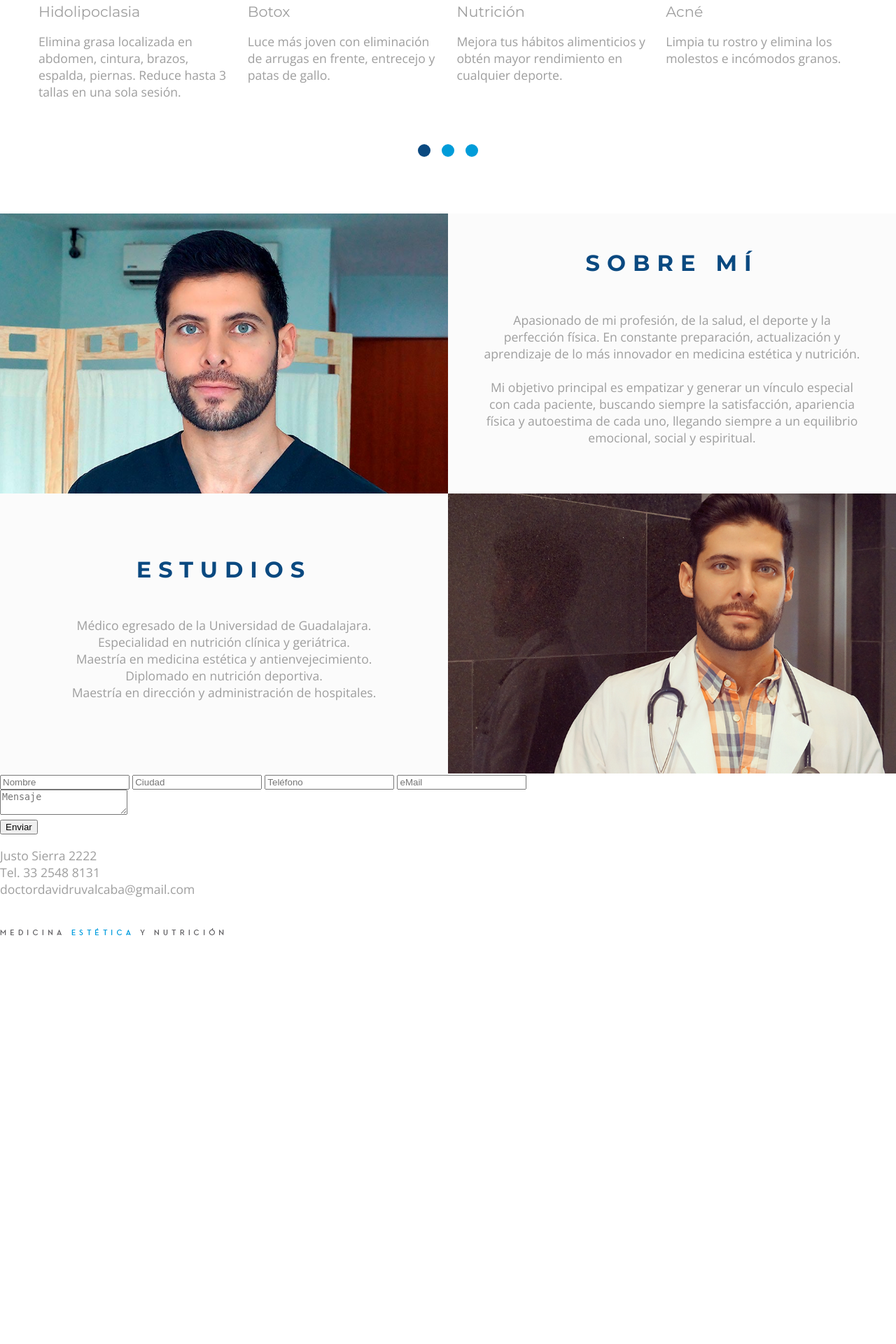
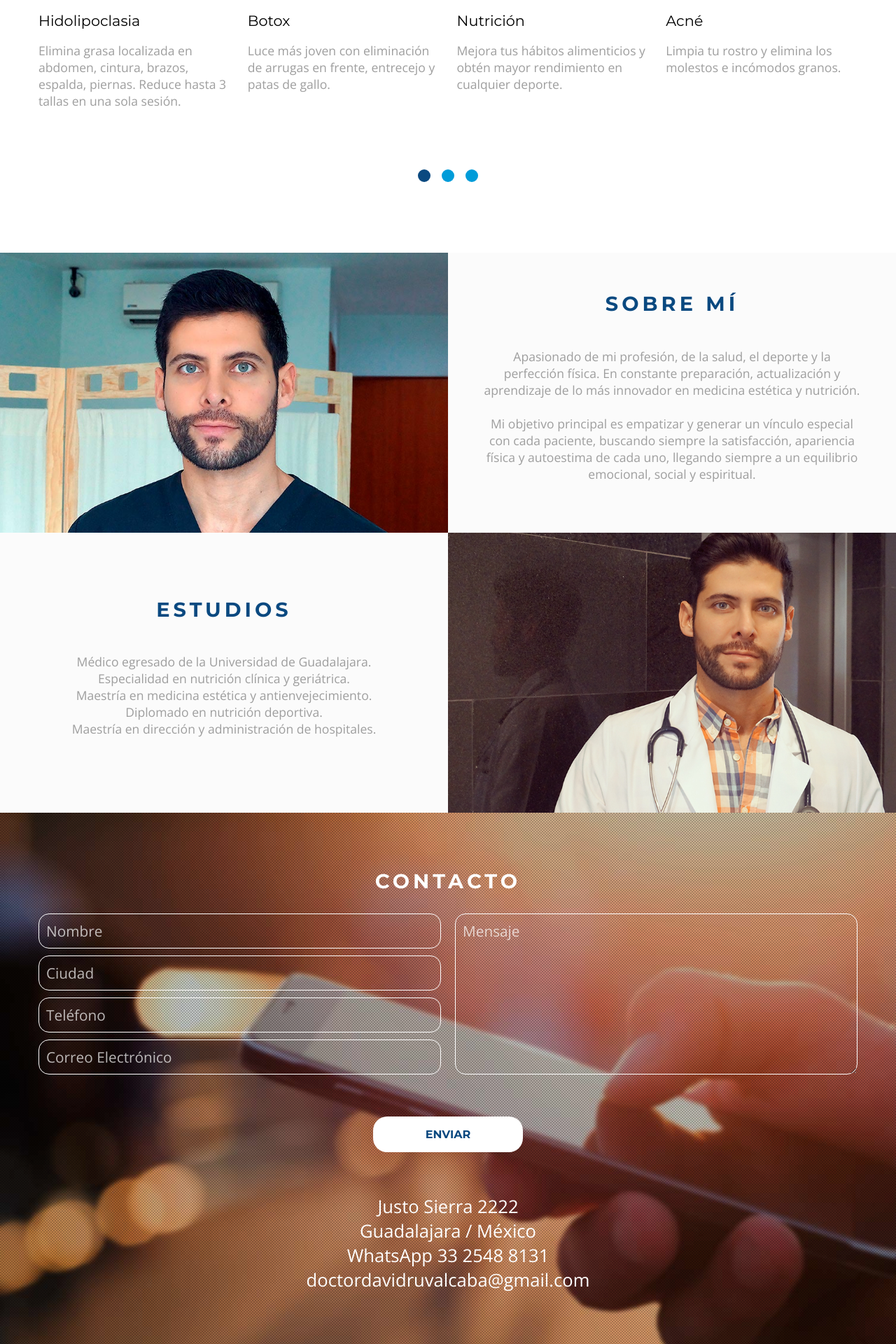
Before and after one commit to Jehisonpq/david-ruvalcaba, a PHP site: page /index.html in a window 1280 px wide. Shown: the part 760-2680 px from the top of the page at 70% size. Before the commit the page ends 2096 px from the top, so only its background shows below. Run offline with PHP 8.4, Linux system fonts and the light colour scheme; some libraries are stand-ins or nearby versions.

Commit message:
estilos contacto y footer desktop

```diff
--- a/css/main.css
+++ b/css/main.css
@@ -10,13 +10,13 @@ h1, h2, h3 {
 }
 
 h3 {
-	font-size: 2rem;
+	font-size: 1.8rem;
     color: #0a4980;
     text-align: center;
     font-weight: 700;
-	letter-spacing: 10px;
-	text-transform: uppercase;
-	margin-top: 0;
+    letter-spacing: 5px;
+    text-transform: uppercase;
+    margin-top: 0;
 }
 
 p, li {
@@ -89,6 +89,7 @@ nav ul li a{
     color: white;
 	text-decoration: none;
 	transition: 0.3s;
+	font-weight: 300;
 }
 nav ul li a:hover {
 	color: #009cd9;
@@ -135,7 +136,7 @@ nav ul li a img:hover{
     top: 20px;
 }
 .item-banner p {
-    font-size: 1.5rem;
+    font-size: 1.3rem;
 	font-weight: 300;
 	color: white;
 }
@@ -144,7 +145,7 @@ nav ul li a img:hover{
 /* Services*/
 .item-services {
 	grid-column: services;
-    padding: 60px 0px;
+    padding: 80px 0px;
     display: grid;
     grid-template-columns: minmax(auto,1170px);
     justify-content: center;
@@ -161,6 +162,7 @@ nav ul li a img:hover{
 .owl-carousel li h2 {
 	font-weight: 500;
 	font-size: 1.3rem;
+	color: black;
 }
 .owl-carousel button.owl-dot{
 	width: 18px;
@@ -202,13 +204,117 @@ nav ul li a img:hover{
     padding: 0 50px;
 }
 
-
+/* Contact */
 .item-contact {
 	grid-column: contact;
+	padding: 80px 0px;
+    display: grid;
+    grid-template-columns: minmax(auto,1170px);
+	justify-content: center;
+	background: url("../images/patron.png"), url("../images/fondoContacto.jpg");
+	background-repeat: repeat, no-repeat;
+	background-size: auto, cover;
 }
+.info-contact {
+	text-align: center;
+}
+.info-contact p {
+	font-size: 1.6rem;
+	font-weight: 300;
+	margin-top: 60px;
+}
+.info-contact p a {
+	color: white;
+	text-decoration: none;
+	font-weight: 500;
+	transition: 0.3s;
+}
+.info-contact p a:hover {
+	opacity: 0.6;
+}
+.item-contact h3, .item-contact p {
+	color: white;
+}
+.item-contact form {
+	display: grid;
+    grid-template: auto auto / 1fr 1fr;
+    grid-gap: 20px;
+}
+.item-contact form .item:last-child {
+	grid-column: 1/3;
+    display: flex;
+    justify-content: center;
+}
+input, textarea {
+	width: 100%;
+	background: transparent;
+	border-radius: 15px;
+	border: 1px solid white;
+	outline: 0;
+	font-size: 1.3rem;
+	color: white;
+	padding: 10px;
+	font-weight: 300;
+	font-family: "Open Sans",sans-serif;
+	margin-bottom: 10px;
+	box-sizing: border-box;
+	transition: 0.3s;
+}
+input:last-child {
+	margin-bottom: 0;
+}
+textarea {
+	height: 100%;
+}
+input::placeholder, textarea::placeholder {
+	color: white;
+	opacity: 0.7;
+}
+button {
+    background: white;
+    color: #0a4980;
+    padding: 16px 75px;
+    font-size: 1rem;
+    font-family: "Montserrat",sans-serif;
+    text-transform: uppercase;
+    border: none;
+    border-radius: 20px;
+	margin-top: 40px;
+	font-weight: 600;
+	cursor: pointer;
+	transition: 0.3s;
+	outline: 0;
+}
+button:hover {
+	color: #009cd9;
+	box-shadow: 0px 0px 4px rgba(255,255,255,0.5);
+}
+input:focus, textarea:focus {
+	background: white;
+	color: #009cd9;
+	box-shadow: 0px 0px 4px rgba(255,255,255,0.5);
+}
+input:focus::placeholder, textarea:focus::placeholder {
+	color: gray;
+	opacity: 1;
+}
+
+
+/* Mapa*/
 .item-map {
 	grid-column: contact;
+	height: 60vh;
+	background: black;
 }
+
+
+/* Footer*/
 .item-footer {
 	grid-column: footer;
+	background: black;
 }
+footer {
+	display: flex;
+	justify-content: center;
+	padding: 40px 0;
+}
--- a/index.html
+++ b/index.html
@@ -112,22 +112,26 @@
                 </div>
         </div>
         <div class="item item-contact">
+            <h3>contacto</h3>
             <form action="action.html">
                 <div class="item">
                     <input type="text" name="nombre" placeholder="Nombre">
                     <input type="text" name="ciudad" placeholder="Ciudad">
                     <input type="tel" name="telefono" placeholder="Teléfono">
-                        <input type="email" name="email" placeholder="eMail">
+                    <input type="email" name="email" placeholder="Correo Electrónico">
                 </div>
                 <div class="item">
                     <textarea class="form-control" name="mensaje" placeholder="Mensaje"></textarea>
                 </div>
+                <div class="item">
                     <button type="submit">Enviar</button>
+                </div>
             </form>
             <div class="info-contact">
                 <p>Justo Sierra 2222<br>
-                Tel. <span>33 2548 8131</span> <br>
-                doctordavidruvalcaba@<span>gmail.com</span></p>
+                Guadalajara / México<br>
+                WhatsApp <a href="http://bit.ly/drdavidruvalcaba" title="Enviar mensaje">33 2548 8131</a> <br>
+                <a href="mailto:doctordavidruvalcaba@gmail.com" title="Enviar correo">doctordavidruvalcaba@gmail.com</a></p>
             </div>
         </div>
         <div class="item item-map" id="map"></div>
@@ -140,6 +144,7 @@
 
     <script src="https://ajax.googleapis.com/ajax/libs/jquery/1.12.4/jquery.min.js"></script>
     <script src="js/owl.carousel.min.js"></script>
+    <script type="text/javascript" src="https://maps.googleapis.com/maps/api/js?key=AIzaSyBV5tT51ffQJmDxeOVLHsP8em7Vj6ayif4"></script>
     <script src="js/functions.js"></script>
 </body>
 </html>
--- a/js/functions.js
+++ b/js/functions.js
@@ -23,5 +23,126 @@ $(document).ready(function(){
                 loop:false
             }
         }
-    })
+    });
+    initMap();
 });
+
+function initMap() {
+    var customMapType = new google.maps.StyledMapType([
+      {
+          "featureType": "landscape",
+          "elementType": "labels",
+          "stylers": [
+              {
+                  "visibility": "off"
+              }
+          ]
+      },
+      {
+          "featureType": "transit",
+          "elementType": "labels",
+          "stylers": [
+              {
+                  "visibility": "off"
+              }
+          ]
+      },
+      {
+          "featureType": "poi",
+          "elementType": "labels",
+          "stylers": [
+              {
+                  "visibility": "off"
+              }
+          ]
+      },
+      {
+          "featureType": "water",
+          "elementType": "labels",
+          "stylers": [
+              {
+                  "visibility": "off"
+              }
+          ]
+      },
+      {
+          "featureType": "road",
+          "elementType": "labels.icon",
+          "stylers": [
+              {
+                  "visibility": "off"
+              }
+          ]
+      },
+      {
+          "stylers": [
+              {
+                  "hue": "#00aaff"
+              },
+              {
+                  "saturation": -100
+              },
+              {
+                  "gamma": 2.15
+              },
+              {
+                  "lightness": 12
+              }
+          ]
+      },
+      {
+          "featureType": "road",
+          "elementType": "labels.text.fill",
+          "stylers": [
+              {
+                  "visibility": "on"
+              },
+              {
+                  "lightness": 24
+              }
+          ]
+      },
+      {
+          "featureType": "road",
+          "elementType": "geometry",
+          "stylers": [
+              {
+                  "lightness": 57
+              }
+          ]
+      }
+  ], {
+        name: 'Custom Style'
+    });
+    var customMapTypeId = 'custom_style';
+
+
+    var map = new google.maps.Map(document.getElementById('map'), {
+      zoom: 15,
+      center: {lat: 20.6778102, lng: -103.3752161},
+      mapTypeControlOptions: {
+        mapTypeIds: [google.maps.MapTypeId.ROADMAP, customMapTypeId]
+      }
+    });
+
+    map.mapTypes.set(customMapTypeId, customMapType);
+    map.setMapTypeId(customMapTypeId);
+
+    var image = 'images/pinMapa.png';
+    var marker = new google.maps.Marker({
+      position: {lat: 20.6778102, lng: -103.3752161	},
+      map: map,
+      icon: image
+    });
+
+    map.addListener('center_changed', function() {
+      window.setTimeout(function() {
+        map.panTo(marker.getPosition());
+      }, 3000);
+    });
+
+    marker.addListener('click', function() {
+      map.setZoom(16);
+      map.setCenter(marker.getPosition());
+    });
+  }
```
Lines whose indentation alone changed are shown as unchanged.
